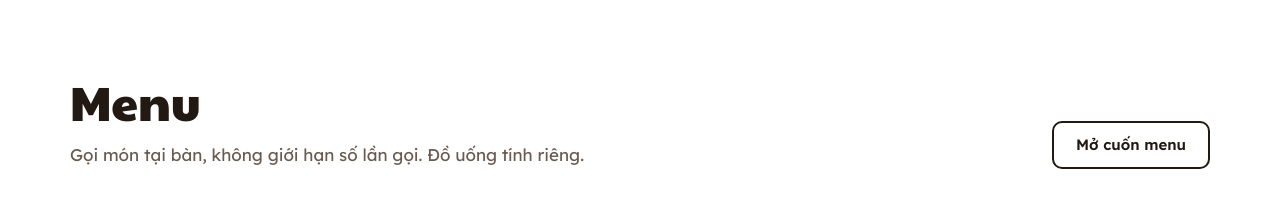
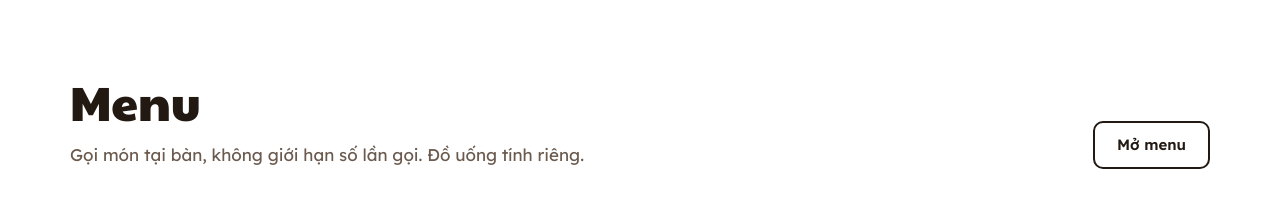
Before and after one commit to minhquan0802/Hana-Menu, a plain HTML site: page index.html in a window 1280 px wide. Shown: the part 1520-1724 px from the top of the page. Drawn offline with Linux system fonts and the light colour scheme.

Commit message:
Đổi tên Menu

```diff
--- a/index.html
+++ b/index.html
@@ -115,7 +115,7 @@
             <h2 class="block-title">Menu</h2>
             <p class="block-lead" data-menu-intro></p>
           </div>
-          <a class="btn btn-line" href="menu.html">Mở cuốn menu</a>
+          <a class="btn btn-line" href="menu.html">Mở menu</a>
         </div>
         <ul class="menu-cats" data-menu-cats></ul>
       </div>
```
